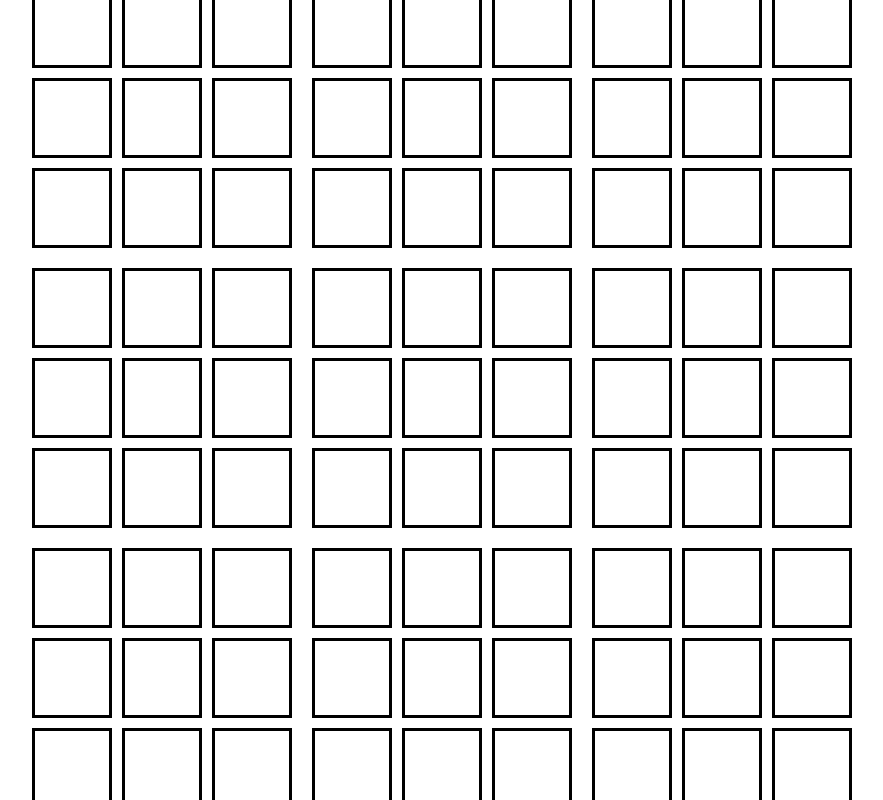
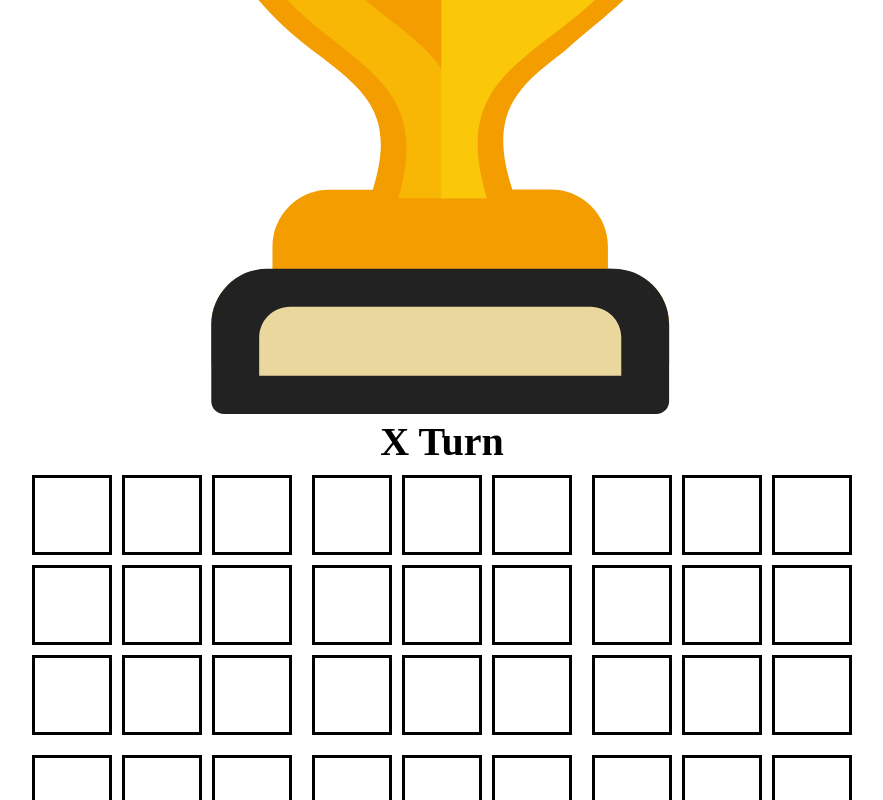
Before and after one commit to MYAzrak/AdvancedXO, an Angular app: page / in a window 1280 px wide. Shown: the top 800 px of the page, without its empty margins (198-1081 px from the left). Built offline with nearby package versions, Linux system fonts and the light colour scheme.

Commit message:
Add header

```diff
--- a/src/app/app.component.html
+++ b/src/app/app.component.html
@@ -1,3 +1,13 @@
+<header>
+  <button class="friend-button">
+    <span class="emoji">🤝</span>
+    Play With a Friend?
+  </button>
+  <img id="winners" src="../assets/images/gold-winner-trophy-icon.svg" title="Top 10 Winners" alt="Top 10 Winners"
+    (click)="showTopTenWinners()">
+</header>
+
+
 <div id="game">
   <h1 id="game-result">{{gameMsg}}</h1>
   <div id="ultimate-board">
@@ -101,5 +111,4 @@
       <button class="cell" (click)="drawInSmallBoard(8,2,2,$event)"></button>
     </div>
   </div>
-  <button id="play-again" (click)="playAgain()">Reset</button>
 </div>
```
Also changed, not shown: src/assets/images/gold-winner-trophy-icon.svg (added).
